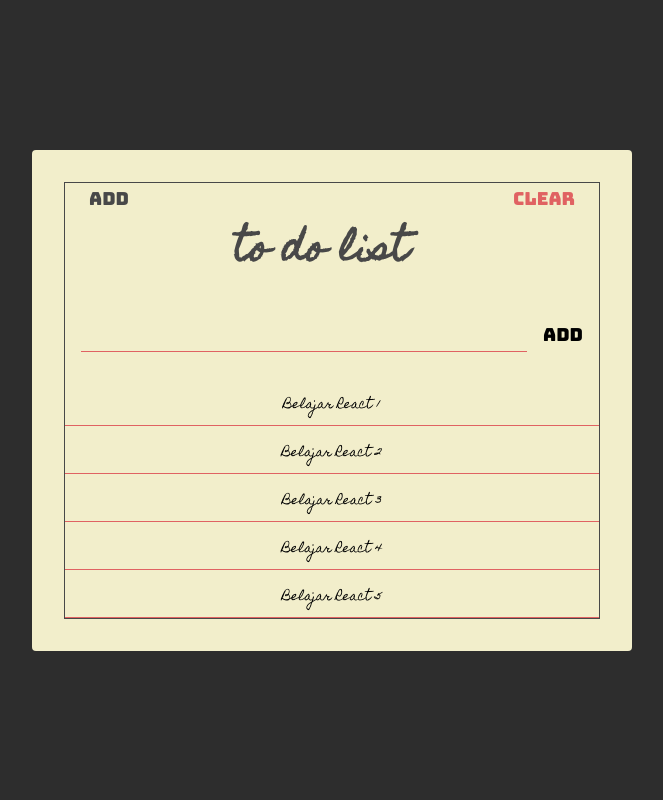
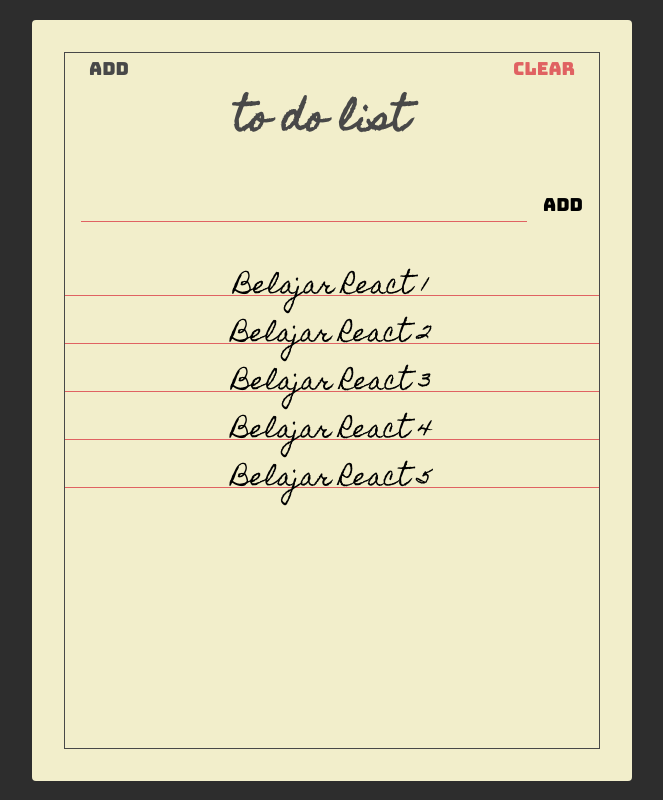
Before and after one commit to bayuryunarko/React_JS, a React (Create React App) app: page / in a window 1280 px wide. Shown: the whole page, without its empty margins (308-971 px from the left). Built offline with nearby package versions, Linux system fonts and the light colour scheme.

Commit message:
Fixing style.css

```diff
--- a/src/styles.css
+++ b/src/styles.css
@@ -121,6 +121,8 @@ body {
 .todos {
   display: flex;
   flex-direction: column;
+
+  min-height: 500px;
 }
 
 .todo {
@@ -129,7 +131,7 @@ body {
   flex: 1 0 auto;
   text-align: center;
 
-  min-height: 34px;
+  max-height: 34px;
   margin: 14px 0 0;
   font-family: "homemade apple", sans-serif;
 
@@ -139,8 +141,9 @@ body {
 }
 
 .todo-text {
+  width: 100%;
   font-family: "homemade apple", sans-serif;
-  font-size: 12px;
+  font-size: 24px;
   position: absolute;
   left: 50%;
   transform: translate(-50%);
```
